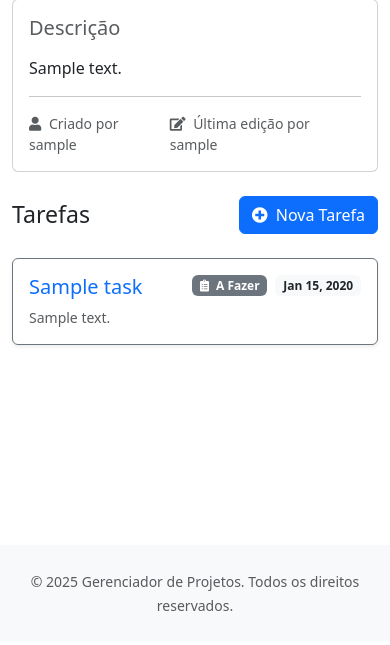
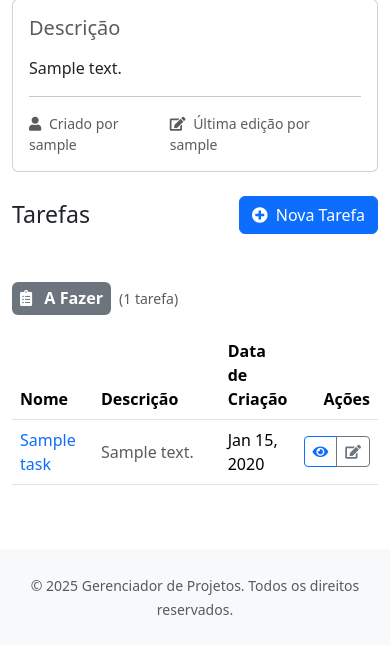
Before and after one commit to lPitecus/project-manager, a Django app: page /project/1 in a window 390 px wide. Shown: the part 203-848 px from the top of the page. Before the commit the page ends 814 px from the top, so only its background shows below. Run offline with Django 5.2, Linux system fonts and the light colour scheme; a user stored in the database is signed in; tables that the repository leaves empty hold one stand-in row (values such as "Sample post"); grey boxes marked "Sample" are stand-in pictures; some libraries are stand-ins or nearby versions.

Commit message:
Refactor task display and ordering in project views/templates
Update project view to order tasks by status and enhance task display in templates by grouping tasks with badges and tables. Improves usability and visual clarity while maintaining responsiveness.

```diff
--- a/projects/templates/projects/index.html
+++ b/projects/templates/projects/index.html
@@ -56,7 +56,7 @@
             </div>
         {% endif %}
     </div>
-
+    {% block extra_css %}
     <style>
         /* Custom styles for cards */
         .card {
@@ -81,4 +81,5 @@
             min-height: 1.3em;
         }
     </style>
+    {% endblock %}
 {% endblock %}
--- a/projects/templates/projects/project.html
+++ b/projects/templates/projects/project.html
@@ -46,6 +46,8 @@
         </div>
 
         <!-- Tasks Section -->
+        <!-- Tasks Section -->
+        <!-- Tasks Section -->
         <div class="row">
             <div class="col">
                 <div class="d-flex justify-content-between align-items-center mb-4">
@@ -56,44 +58,65 @@
                 </div>
 
                 {% if project_tasks %}
-                    <div class="row row-cols-1 row-cols-md-2 g-4">
-                        {% for task in project_tasks %}
-                            <div class="col">
-                                <div class="card h-100 shadow-sm border-{{ task.status|status_to_bootstrap_class }}">
-                                    <div class="card-body">
-                                        <div class="d-flex justify-content-between align-items-start mb-2">
-                                            <h3 class="h5 card-title mb-0">
+                    <div class="table-responsive">
+                        {% regroup project_tasks by get_status_display as status_list %}
+                        {% for status in status_list %}
+                            <div class="d-flex align-items-center gap-2 mt-4 mb-3">
+                                <h4 class="mb-0">
+                                    <span class="badge bg-{{ status.list.0.status|status_to_bootstrap_class }} p-2">
+                                        {% if status.grouper == 'A Fazer' %}
+                                            <i class="fas fa-clipboard-list me-2"></i>
+                                        {% elif status.grouper == 'Fazendo' %}
+                                            <i class="fas fa-spinner me-2"></i>
+                                        {% elif status.grouper == 'Pausado' %}
+                                            <i class="fas fa-pause me-2"></i>
+                                        {% elif status.grouper == 'Concluído' %}
+                                            <i class="fas fa-check me-2"></i>
+                                        {% elif status.grouper == 'Cancelado' %}
+                                            <i class="fas fa-times me-2"></i>
+                                        {% endif %}
+                                        {{ status.grouper }}
+                                    </span>
+                                </h4>
+                                <span class="text-muted small">({{ status.list|length }}
+                                    {% if status.list|length == 1 %}tarefa{% else %}tarefas{% endif %})</span>
+                            </div>
+                            <table class="table table-hover align-middle">
+                                <thead>
+                                <tr>
+                                    <th style="width: 25%">Nome</th>
+                                    <th style="width: 45%">Descrição</th>
+                                    <th style="width: 15%">Data de Criação</th>
+                                    <th style="width: 15%" class="text-end">Ações</th>
+                                </tr>
+                                </thead>
+                                <tbody>
+                                {% for task in status.list %}
+                                    <tr>
+                                        <td>
                                                 <a href="{% url 'projects:task' current_project.id task.id %}"
                                                    class="text-decoration-none">
                                                     {{ task.name }}
                                                 </a>
-                                            </h3>
-                                            <div class="d-flex gap-2 align-items-center">
-                                                <span class="badge bg-{{ task.status|status_to_bootstrap_class }}">
-                                                    {% if task.status == 'TODO' %}
-                                                        <i class="fas fa-clipboard-list me-1"></i>
-                                                    {% elif task.status == 'IN PROGRESS' %}
-                                                        <i class="fas fa-spinner me-1"></i>
-                                                    {% elif task.status == 'PAUSED' %}
-                                                        <i class="fas fa-pause me-1"></i>
-                                                    {% elif task.status == 'DONE' %}
-                                                        <i class="fas fa-check me-1"></i>
-                                                    {% elif task.status == 'CANCELED' %}
-                                                        <i class="fas fa-times me-1"></i>
-                                                    {% endif %}
-                                                    {{ task.get_status_display }}
-                                                </span>
-                                                <span class="badge bg-light text-dark">
-                                                    {{ task.created_at|date:"M d, Y" }}
-                                                </span>
+                                        </td>
+                                        <td class="text-muted">{{ task.description|truncatewords:20 }}</td>
+                                        <td>{{ task.created_at|date:"M d, Y" }}</td>
+                                        <td class="text-end">
+                                            <div class="btn-group btn-group-sm">
+                                                <a href="{% url 'projects:task' current_project.id task.id %}"
+                                                   class="btn btn-outline-primary">
+                                                    <i class="fas fa-eye"></i>
+                                                </a>
+                                                <a href="{% url 'projects:edit_task' current_project.id task.id %}"
+                                                   class="btn btn-outline-secondary">
+                                                    <i class="fas fa-edit"></i>
+                                                </a>
                                             </div>
-                                        </div>
-                                        <p class="card-text text-muted small">
-                                            {{ task.description|truncatewords:20 }}
-                                        </p>
-                                    </div>
-                                </div>
-                            </div>
+                                        </td>
+                                    </tr>
+                                {% endfor %}
+                                </tbody>
+                            </table>
                         {% endfor %}
                     </div>
                 {% else %}
--- a/projects/views.py
+++ b/projects/views.py
@@ -59,7 +59,9 @@ class ProjectDetailView(LoginRequiredMixin, PermissionRequiredMixin, DetailView)
             **kwargs
         )  # Linha obrigatória para criar o objeto contexto.
         # Adicionando tarefas relacionadas ao contexto
-        context["project_tasks"] = Task.objects.filter(related_project=self.object)
+        context["project_tasks"] = Task.objects.filter(
+            related_project=self.object
+        ).order_by("-status")
         return context
 
     # https://docs.djangoproject.com/en/5.1/topics/class-based-views/generic-display/#adding-extra-context
```
